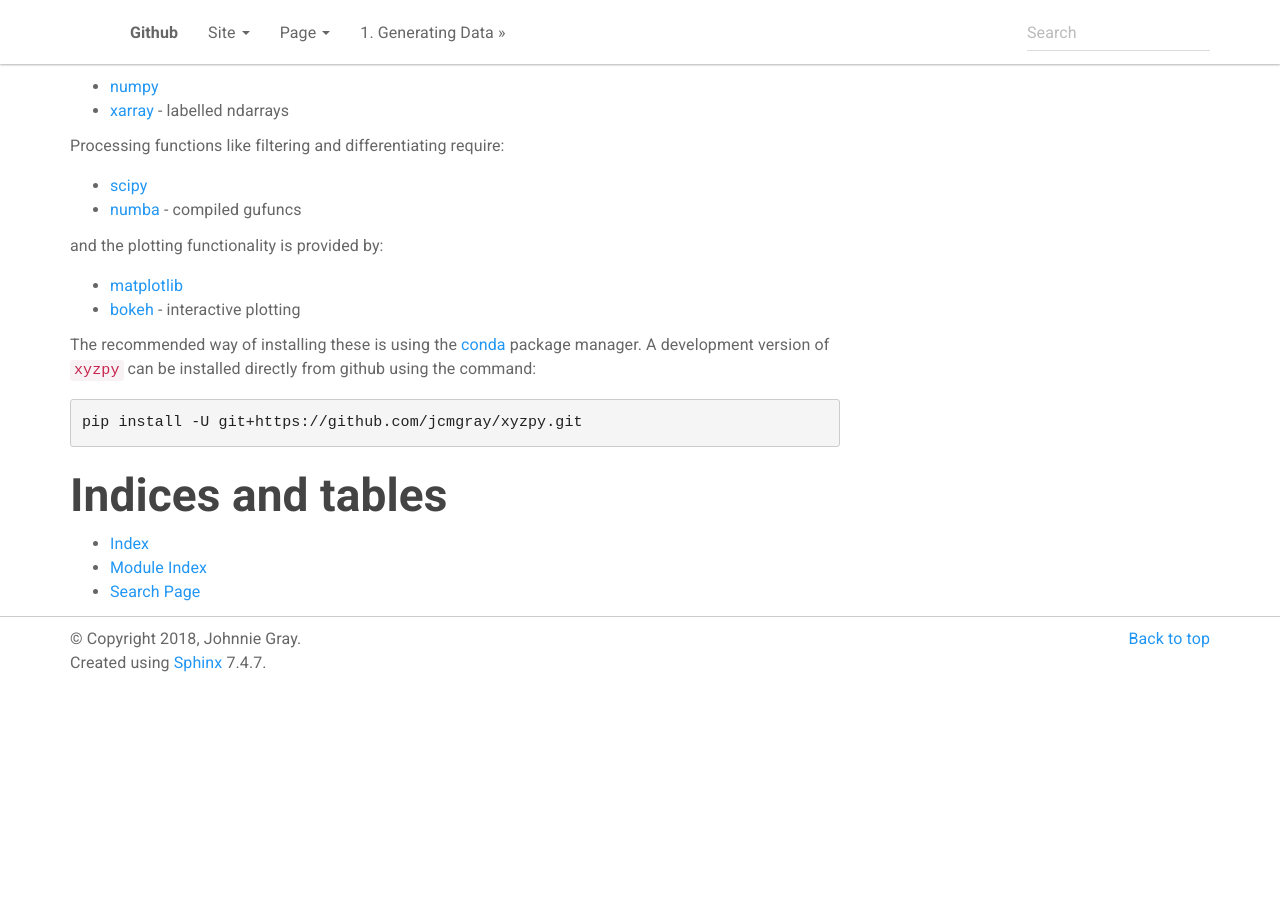
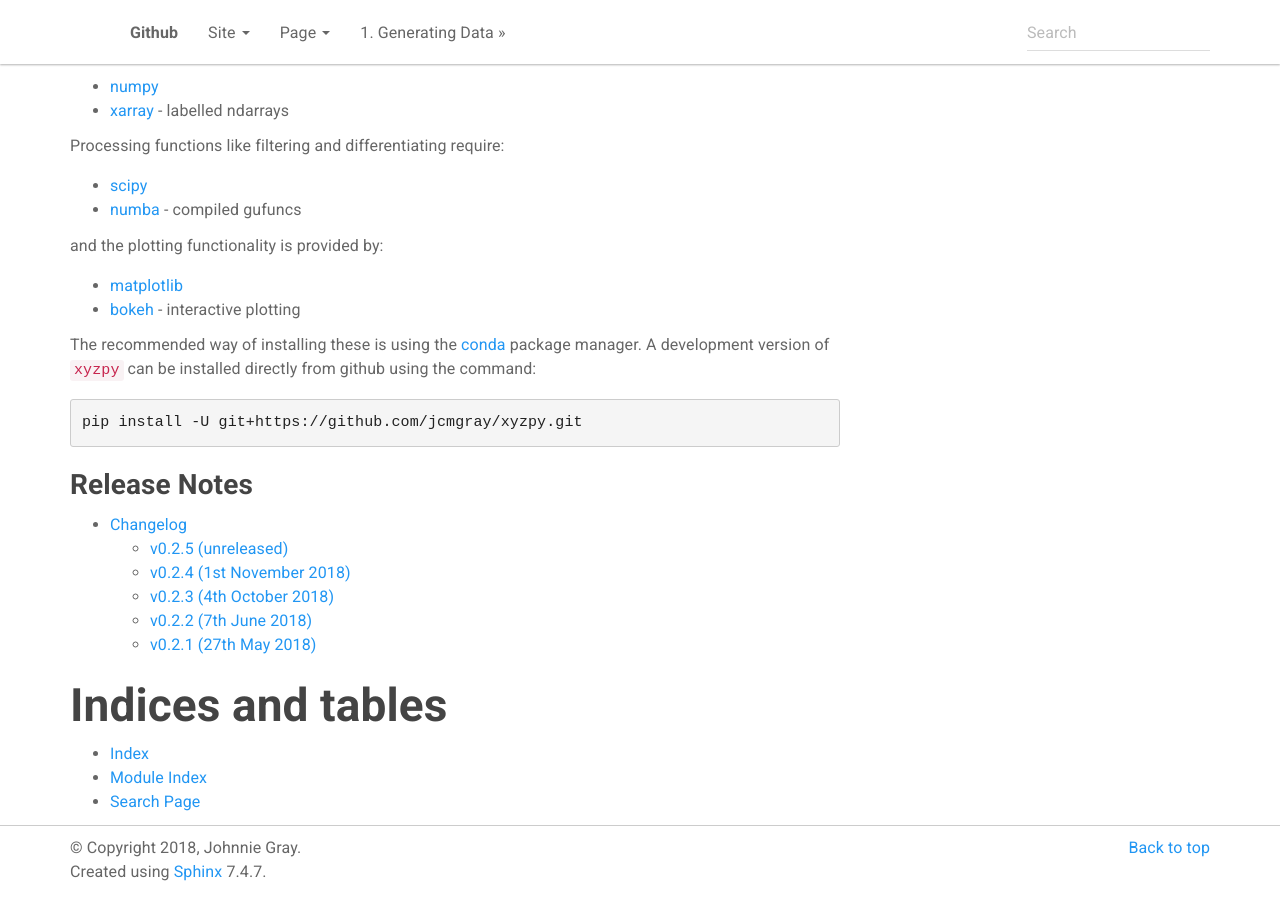
Before and after one commit to jcmgray/xyzpy, a Sphinx documentation site: the page built from docs/index.rst, in a window 1280 px wide and 900 px high, scrolled down 1881 px. Built offline with Sphinx 7.4.7, drawn with Linux system fonts in a browser that asks for light colours; pages that are not in the unit, such as notebooks, are missing from menus; before the commit the page ends 2572 px from its top, so only the background shows below that; some of the changed lines change nothing that is shown.

Commit message:
add changelog

```diff
--- /dev/null
+++ b/docs/changelog.rst
@@ -0,0 +1,85 @@
+Changelog
+=========
+
+Release notes for ``xyzpy``.
+
+
+.. _whats-new.0.2.5:
+
+v0.2.5 (unreleased)
+--------------------
+
+**Breaking changes**
+
+- (:issue:`5`) ``combo_runner`` key argument ``pool`` renamed to ``executor``
+
+**Enhancements**
+
+- (:issue:`5`) Support ``multiprocessing.pool`` in ``combo_runner``
+- Document timing and estimation utilities
+
+**Bug fixes:**
+
+- make sure ``Crop._batch_remainder`` synced with disk.
+- update pytest marking parametrizations to xfail for recent pytest
+- compatibility updates for dask and numba
+- fix farming example which wasn't appearing
+
+
+
+.. _whats-new.0.2.4:
+
+v0.2.4 (1st November 2018)
+--------------------------
+
+**Bug fixes:**
+
+- Various campatibility fixes for plotting functionality
+
+
+
+.. _whats-new.0.2.3:
+
+v0.2.3 (4th October 2018)
+-------------------------
+
+**Enhancements:**
+
+- add :class:`~xyzpy.Timer`
+- add :func:`~xyzpy.benchmark`
+- add :class:`~xyzpy.Benchmarker`
+- add :class:`~xyzpy.RunningStatistics`
+- add :func:`~xyzpy.estimate_from_repeats`
+
+**Bug fixes:**
+
+- various fixes to batch growing and :class:`~xyzpy.Crop`
+- various fixes to plotting
+
+
+
+.. _whats-new.0.2.2:
+
+v0.2.2 (7th June 2018)
+----------------------
+
+**Enhancements:**
+
+- allow ``case_runner`` to return ``Dataset``
+
+**Bug fixes:**
+
+- (:issue:`1`) make ``numba`` an optional dependency
+
+
+
+
+.. _whats-new.0.2.1:
+
+v0.2.1 (27th May 2018)
+----------------------
+
+**Bug fixes:**
+
+- docs updates
+- distribute crop bathes more evenly
--- a/docs/conf.py
+++ b/docs/conf.py
@@ -48,8 +48,12 @@ extensions = [
     'sphinx.ext.napoleon',
     'sphinx.ext.intersphinx',
     'sphinx.ext.autosectionlabel',
+    'sphinx.ext.extlinks',
     'nbsphinx',
 ]
+
+extlinks = {'issue': ('https://github.com/jcmgray/xyzpy/issues/%s', 'GH'),
+            'pull': ('https://github.com/jcmgray/xyzpy/pull/%s', 'PR')}
 
 napoleon_google_docstring = False
 napoleon_numpy_docstring = True
--- a/docs/index.rst
+++ b/docs/index.rst
@@ -121,6 +121,15 @@ The recommended way of installing these is using the `conda <https://conda.io/mi
     pip install -U git+https://github.com/jcmgray/xyzpy.git
 
 
+Release Notes
+-------------
+
+.. toctree::
+  :maxdepth: 2
+
+  changelog
+
+
 Indices and tables
 ==================
 
```
